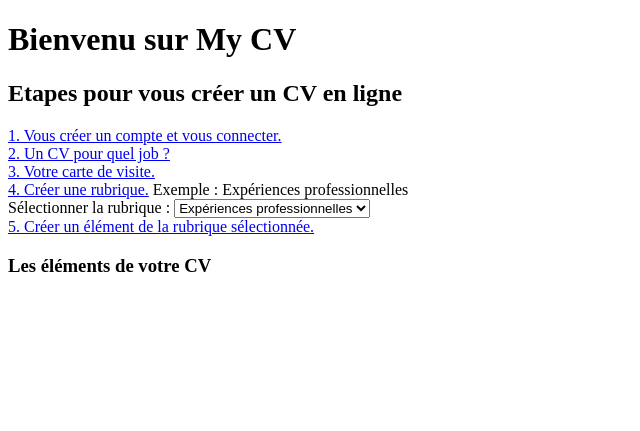
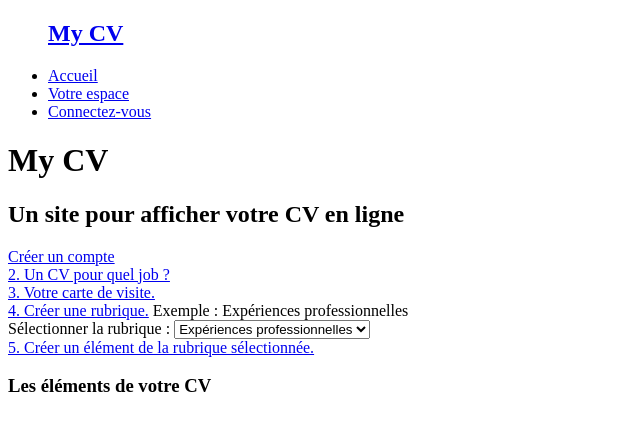
Before and after one commit to Guillaumo/CV-online-project, a Symfony app: template templates/welcome/index.html.twig in a window 1280 px wide. Shown: the top 431 px of the page, without its empty margins (0-640 px from the left). Run offline with Twig, Linux system fonts and the light colour scheme; the template is opened without the code that fills it, so the values that code supplies are empty; some libraries are stand-ins or nearby versions.

Commit message:
Webpack and login

```diff
--- a/src/Controller/IdentityController.php
+++ b/src/Controller/IdentityController.php
@@ -13,7 +13,7 @@ use Symfony\Component\Routing\Annotation\Route;
 class IdentityController extends AbstractController
 {
     /**
-     * @Route("/user/identity", name="identity")
+     * @Route("/user/identity", name="user")
      */
     public function editIdentity(): Response
     {
--- a/src/Controller/SecurityController.php
+++ b/src/Controller/SecurityController.php
@@ -14,9 +14,9 @@ class SecurityController extends AbstractController
      */
     public function login(AuthenticationUtils $authenticationUtils): Response
     {
-        // if ($this->getUser()) {
-        //     return $this->redirectToRoute('target_path');
-        // }
+        if ($this->getUser()) {
+            return $this->redirectToRoute('welcome');
+        }
 
         // get the login error if there is one
         $error = $authenticationUtils->getLastAuthenticationError();
--- a/src/Entity/Admin.php
+++ b/src/Entity/Admin.php
@@ -4,11 +4,14 @@ namespace App\Entity;
 
 use App\Repository\AdminRepository;
 use Doctrine\ORM\Mapping as ORM;
+use Symfony\Bridge\Doctrine\Validator\Constraints\UniqueEntity;
 use Symfony\Component\Security\Core\User\PasswordAuthenticatedUserInterface;
 use Symfony\Component\Security\Core\User\UserInterface;
 
 /**
  * @ORM\Entity(repositoryClass=AdminRepository::class)
+ * @UniqueEntity("username",
+ * message="L'identifiant {{ value }} saisi existe déjà, merci de bien vouloir en choisir un autre.")
  */
 class Admin implements UserInterface, PasswordAuthenticatedUserInterface
 {
@@ -20,7 +23,7 @@ class Admin implements UserInterface, PasswordAuthenticatedUserInterface
     private $id;
 
     /**
-     * @ORM\Column(type="string", length=180, unique=true)
+     * @ORM\Column(name="username", type="string", length=180, unique=true)
      */
     private $username;
 
--- a/templates/base.html.twig
+++ b/templates/base.html.twig
@@ -18,14 +18,11 @@
 		{% endblock %}
 	</head>
 	<body>
-		<header>
-			{% block header %}{% endblock %}
+		<header class="container"> {% block header %}{% endblock %}
 			</header>
-		<main>
-			{% block body %}{% endblock %}
+			<main class="container"> {% block body %}{% endblock %}
 				</main>
-		<footer>
-			{% block footer %}{% endblock %}
+				<footer class="container"> {% block footer %}{% endblock %}
 					</footer>
 
 				</body>
--- a/templates/welcome/index.html.twig
+++ b/templates/welcome/index.html.twig
@@ -1,26 +1,52 @@
 {% extends 'base.html.twig' %}
 
-{% block title %}My CV
+{% block title %}Bienvenu sur My CV
 {% endblock %}
 
 {% block header %}
-	<h1>Bienvenu sur My CV</h1>
+	<nav class="navbar navbar-expand d-flex navbar-light">
+		<ul class="navbar-nav justify-content-start">
+			<a href="{{ path('welcome') }}" class="navbar-brand justify-content-center">
+				<h1 class="nav-title">My CV</h1>
+			</a>
+		</ul>
+		<ul class="navbar-nav justify-content-end">
+			<li class="nav-item p-1">
+				<a href="{{ path('welcome') }}" class="nav-link">Accueil</a>
+			</li>
+			<li class="nav-item p-1">
+				<a href="{{ path('user') }}" class="nav-link">Votre espace</a>
+			</li>
+			<li class="nav-item p-1">
+				<a href="{{ path('app_login') }}" class="nav-link">Connectez-vous</a>
+			</li>
+		</ul>
+	</nav>
 {% endblock %}
 
 {% block body %}
-	<article>
-		<h2>Etapes pour vous créer un CV en ligne</h2>
-		<section>
-			<a href="{{ path('new_user') }}">1. Vous créer un compte et vous connecter.</a>
-		</section>
+
+	<div class="row">
+		<div class="col-12">
+			<div class="d-flex flex-column justify-content-center align-items-center">
+				<h1>My CV</h1>
+				<h2 class="mt-5">Un site pour afficher votre CV en ligne</h2>
+				<a href="{{ path('new_user') }}" class="btn btn-success mt-5">
+					Créer un compte
+				</a>
+			</div>
+		</div>
+	</div>
+
+	<aside>
 		<section>
 			<a href="{{ path('cv') }}">2. Un CV pour quel job ?</a>
 		</section>
 		<section>
-			<a href="{{ path('identity') }}">3. Votre carte de visite.</a>
+			<a href="{{ path('user') }}">3. Votre carte de visite.</a>
 		</section>
 		<section>
-			<a href="{{ path('identity') }}">4. Créer une rubrique.</a>
+			<a href="{{ path('user') }}">4. Créer une rubrique.</a>
 			<span>Exemple : Expériences  professionnelles</span>
 		</section>
 		{# cette section apparaît quand au moins une rubrique est créée #}
@@ -31,10 +57,8 @@
 					<option value="">Expériences professionnelles</option>
 				</select>
 			</form>
-			<a href="{{ path('identity') }}">5. Créer un élément de la rubrique sélectionnée.</a>
+			<a href="{{ path('user') }}">5. Créer un élément de la rubrique sélectionnée.</a>
 		</section>
-	</article>
-	<aside>
 		<h3>Les éléments de votre CV</h3>
 	</aside>
 
```
Also changed, not shown: assets/styles/app.scss (+4 -8 lines), src/Controller/WelcomeController.php (+42 -2 lines), src/Entity/Identity.php (+7 -1 lines), src/Form/AdminFormType.php (+5 -3 lines), src/Security/AppAuthenticator.php (+12 -1 lines), public/images/E3B15.png (added), 2 other files. Lines whose indentation alone changed are shown as unchanged.
